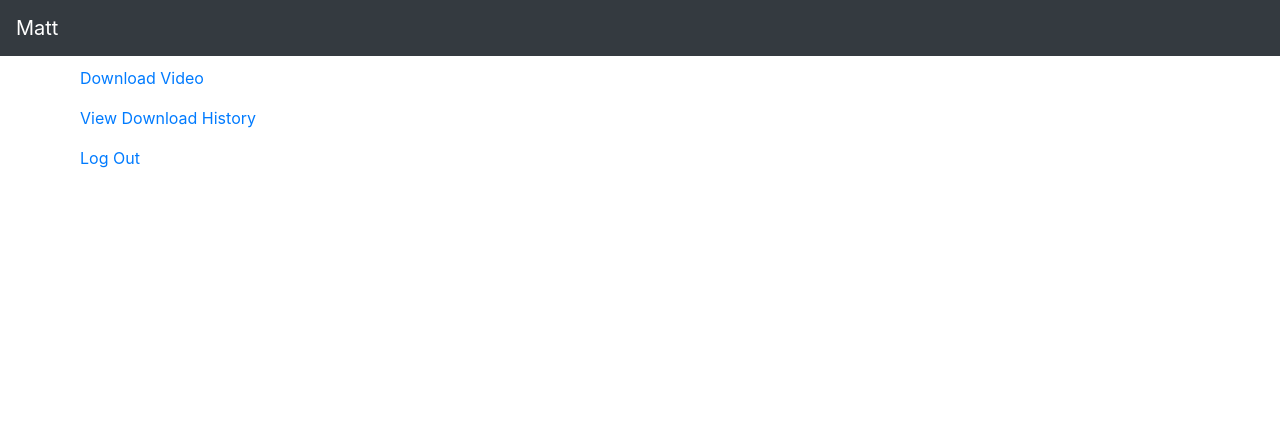
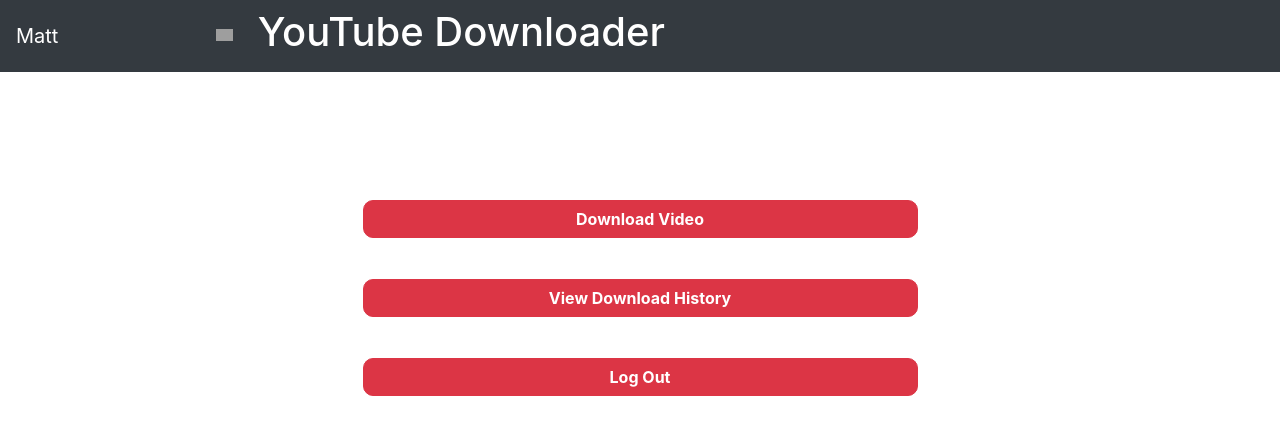
Before and after one commit to Ordo-S/cmpe_172, a Django app: page / in a window 1280 px wide. Shown: the top 435 px of the page. Run offline with Django 3.2, Linux system fonts and the light colour scheme; a user stored in the database is signed in; some libraries are stand-ins or nearby versions; grey boxes are pictures that could not be loaded.

Commit message:
Styling update

```diff
--- a/backend/templates/home.html
+++ b/backend/templates/home.html
@@ -5,18 +5,38 @@
 
 {% block content %}
 {% if user.is_authenticated %}
-  <nav class="navbar navbar-expand-sm bg-dark navbar-dark">
-    <a class="navbar-brand" href="/">{{user.first_name}}</a>
-  </nav>
+    <nav class="navbar navbar-expand-sm bg-dark navbar-dark">
+        <a class="navbar-brand" href="/">{{user.first_name}}</a>
+        <h1 style="color: white; text-align:center; margin-left: -50px;">
+            <img src="https://assets.stickpng.com/images/580b57fcd9996e24bc43c545.png"
+                 style="height: 5%; width: 5%; padding-right:25px; " alt="logo">YouTube Downloader
+        </h1>
+    </nav>
 
-  <div class="container" style="padding: 10px;">
-    <p><a href="{% url 'ytdl:create-link'%}"> Download Video </a></p>
-    <p><a href="{% url 'ytdl:index' %}"> View Download History </a></p>
-    <p><a href="{% url 'logout' %}">Log Out</a></p>
+  <div class="container" style="margin-top: 10%; text-align:center">
+    <p>
+      <a  class="btn btn-danger" style="
+           border-radius: 10px; width: 50%; font-weight: bold;"
+           href="{% url 'ytdl:create-link'%}"> Download Video
+      </a>
+    </p>
+    <p><a class="btn btn-danger" style="
+          font-weight: bold; border-radius: 10px; width: 50%; margin-top: 25px;"
+          href="{% url 'ytdl:index' %}"> View Download History
+        </a>
+    </p>
+    <p><a class="btn btn-danger" style="
+          font-weight: bold; border-radius: 10px; width: 50%; margin-top: 25px;"
+          href="{% url 'logout' %}">Log Out
+       </a>
+    </p>
   </div>
 
 {% else %}
-  <p>You are not logged in</p>
+<div style="text-align:center; margin-top: 20%; font-size: 25px;"
+  <p style=" font-size: 20px">You are not logged in</p>
+
   <a href="{% url 'login' %}">Log In</a>
+</div>
 {% endif %}
 {% endblock %}
--- a/backend/ytdl/templates/ytdl/base.html
+++ b/backend/ytdl/templates/ytdl/base.html
@@ -16,6 +16,10 @@
 <body>
     <nav class="navbar navbar-expand-sm bg-dark navbar-dark">
         <a class="navbar-brand" href="/">{{user.first_name}}</a>
+        <h1 style="color: white; text-align:center; margin-left: -50px;">
+            <img src="https://assets.stickpng.com/images/580b57fcd9996e24bc43c545.png"
+                 style="height: 5%; width: 5%; padding-right:25px; " alt="logo">YouTube Downloader
+        </h1>
     </nav>
         {% block content %} {% endblock %}
 </body>
--- a/backend/ytdl/templates/ytdl/detail.html
+++ b/backend/ytdl/templates/ytdl/detail.html
@@ -4,7 +4,7 @@
 
 
 
-<div class="container" style="padding-top: 50px;">
+<div class="container" style="padding-top: 150px;">
     <ul class="list-group">
         <li class="list-group-item"><strong>Title: </strong> {{object.l_ytdl_title}}</li>
         <li class="list-group-item"> <strong>Link: </strong>
--- a/backend/ytdl/templates/ytdl/ytdl_create.html
+++ b/backend/ytdl/templates/ytdl/ytdl_create.html
@@ -5,11 +5,13 @@
 
 
 
-<div style="padding:100px;"class="container">
+<div style="padding:100px;
+    text-align:center;
+    margin-top: 5%;"class="container">
     <form  action="download/" method="POST">
         {% csrf_token %}
         {{ form.as_p }}
-        <input type="submit" value="Submit">
+        <input class="btn btn-danger" type="submit" style="margin-left:5%;" value="Submit">
       </form>
 </div>
 
```
Also changed, not shown: backend/templates/registration/login.html (+18 -6 lines), backend/ytdl/templates/ytdl/index.html (+5 -4 lines).
